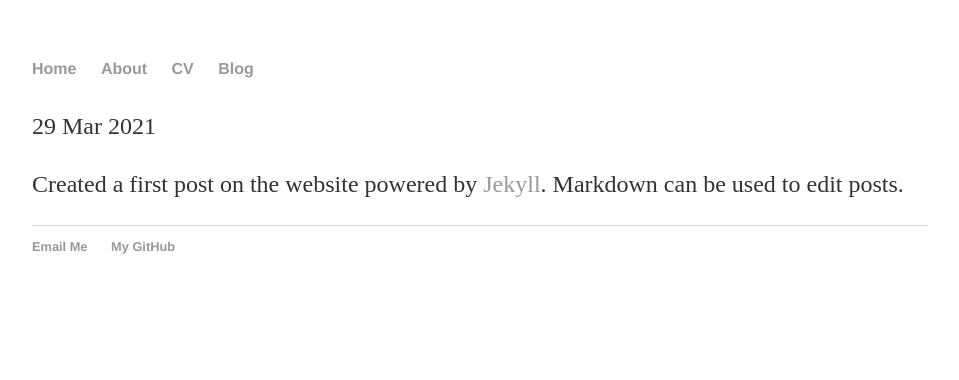
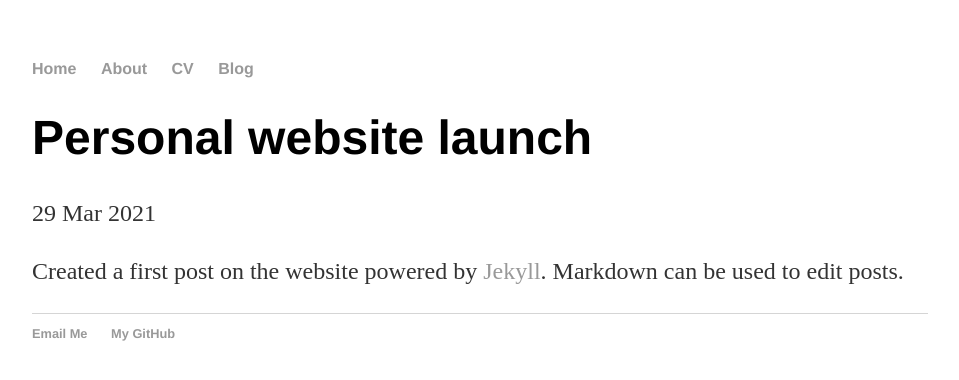
Before and after one commit to dmitriysychev/dmitriysychev.github.io, a Jekyll site: the page built from _posts/2021-03-29-personal-website-launch.md, in a window 1280 px wide. Shown: the top 380 px of the page, without its empty margins (160-1119 px from the left). Built offline with Jekyll 4.4.1, drawn with Linux system fonts in a browser that asks for light colours; our own code applies the rules of GitHub Pages for plain Markdown files.

Commit message:
Update 2021-03-29-personal-website-launch.md

```diff
--- a/_posts/2021-03-29-personal-website-launch.md
+++ b/_posts/2021-03-29-personal-website-launch.md
@@ -1,6 +1,6 @@
 ---
 layout: post
-title: "Personal website launch
+title: "Personal website launch"
 date: 2021-03-29
 ---
 Created a first post on the website powered by [Jekyll](http://jekyllrb.com). Markdown can be used to edit posts.
```
